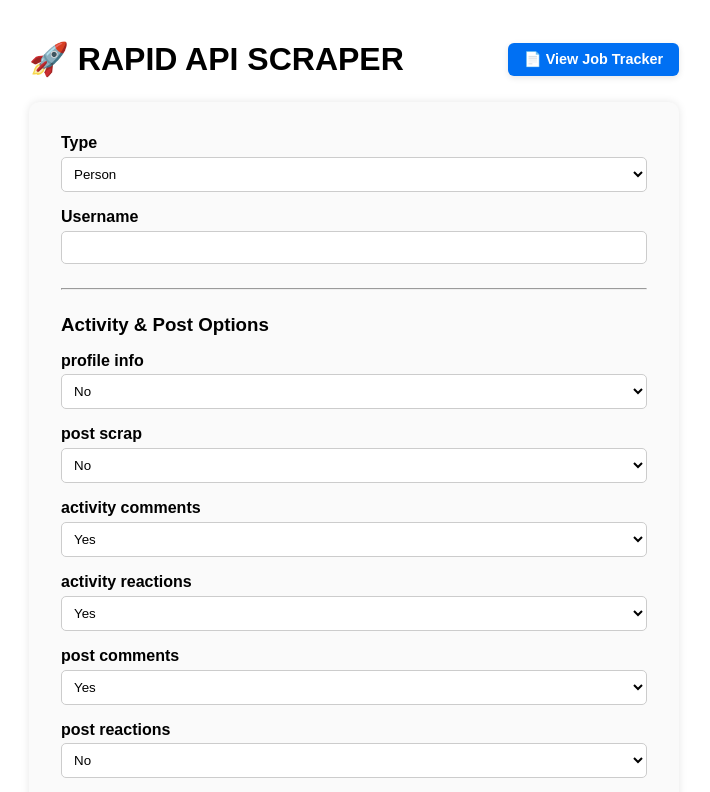
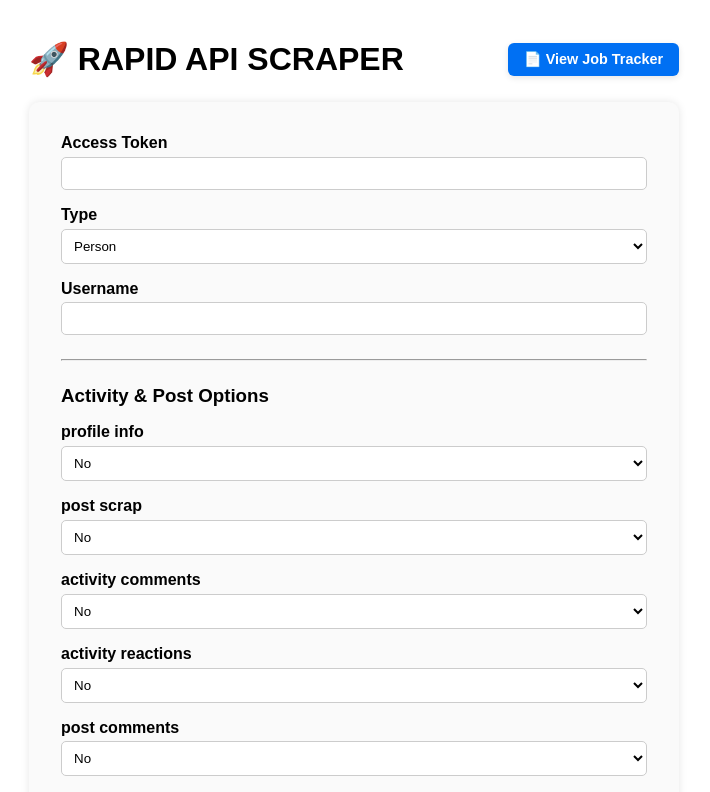
Before and after one commit to Kunal7069/RAPID_SCRAPER, a React (Create React App) app: page / in a window 1280 px wide. Shown: the top 792 px of the page, without its empty margins (286-996 px from the left). Built offline with nearby package versions, Linux system fonts and the light colour scheme.

Commit message:
Access token done

```diff
--- a/src/components/Home.js
+++ b/src/components/Home.js
@@ -5,16 +5,17 @@
   const [formData, setFormData] = useState({
     type: "person",
     username: "",
-    activity_comments: "yes",
-    activity_reactions: "yes",
+    access_token: "",
+    activity_comments: "no",
+    activity_reactions: "no",
     profile_info: "no",
     post_scrap: "no",
-    post_comments: "yes",
+    post_comments: "no",
     post_reactions: "no",
-    post_limit: 1000,
-    comment_limit: 400000,
-    reaction_limit: 55,
-    media_flag: "yes",
+    post_limit: 50,
+    comment_limit: 100,
+    reaction_limit: 100,
+    media_flag: "no",
   });
 
   const [response, setResponse] = useState(null);
@@ -31,10 +32,13 @@
     setLoading(true);
     setResponse(null);
     try {
+      const { access_token, ...bodyData } = formData;
       const res = await fetch('https://vigil-6sgu.onrender.com/rapid/get-activity-data', {
         method: 'POST',
-        headers: { 'Content-Type': 'application/json' },
-        body: JSON.stringify(formData),
+        headers: { 'Content-Type': 'application/json',
+          'Authorization': `Bearer ${formData.access_token}`
+         },
+        body: JSON.stringify(bodyData),
       });
       const data = await res.json();
       setResponse(data);
@@ -144,6 +148,17 @@
   </div>
 
       <form onSubmit={handleSubmit} style={{ backgroundColor: '#fafafa', padding: '2rem', borderRadius: '10px', boxShadow: '0 0 8px rgba(0,0,0,0.1)' }}>
+            <div style={formSectionStyle}>
+        <label style={labelStyle}>Access Token</label>
+        <input
+          type="text"
+          name="access_token"
+          value={formData.access_token || ""}
+          onChange={handleChange}
+          required
+          style={inputStyle}
+        />
+      </div>
         <div style={formSectionStyle}>
           <label style={labelStyle}>Type</label>
           <select name="type" value={formData.type} onChange={handleChange} style={selectStyle}>
```
